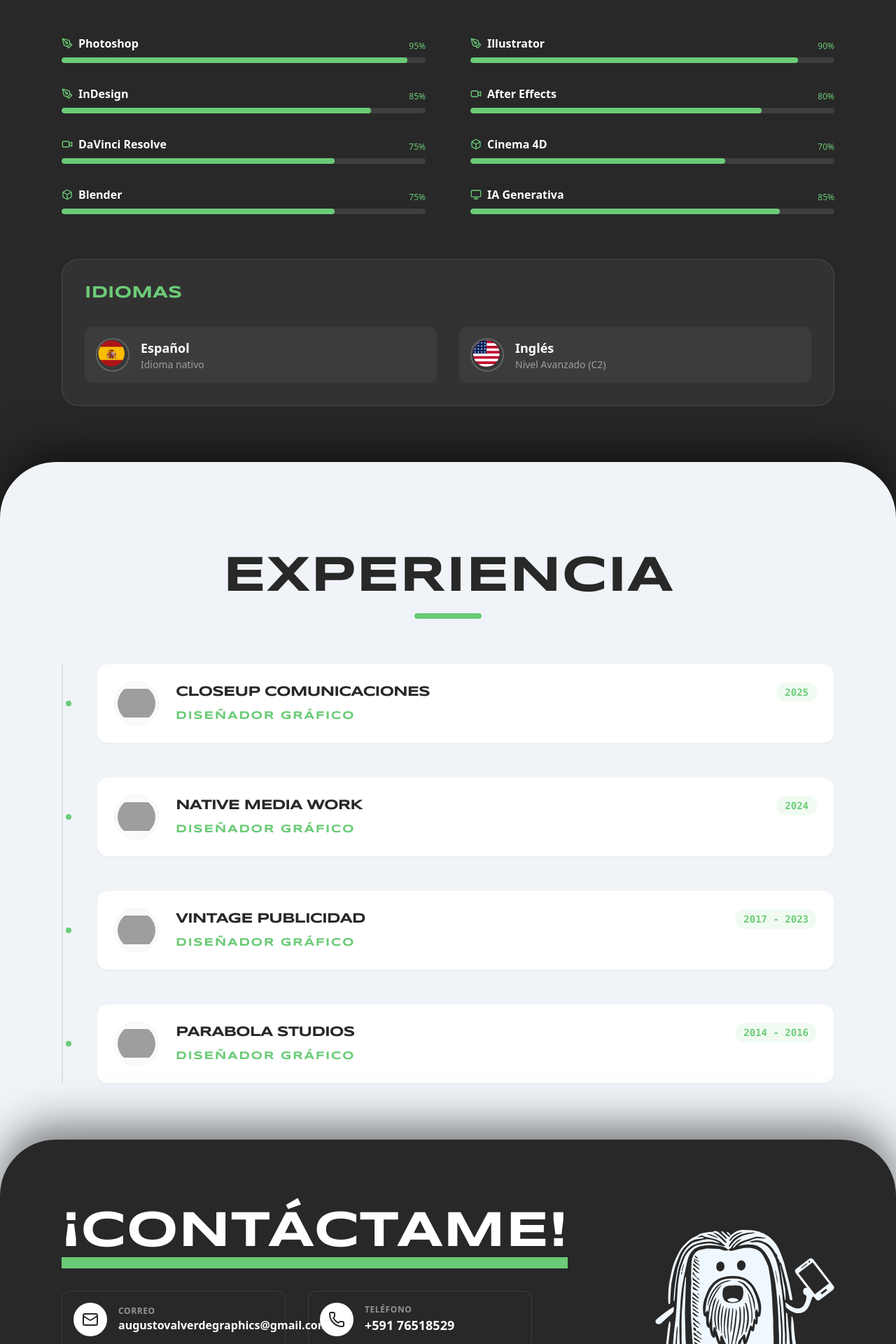
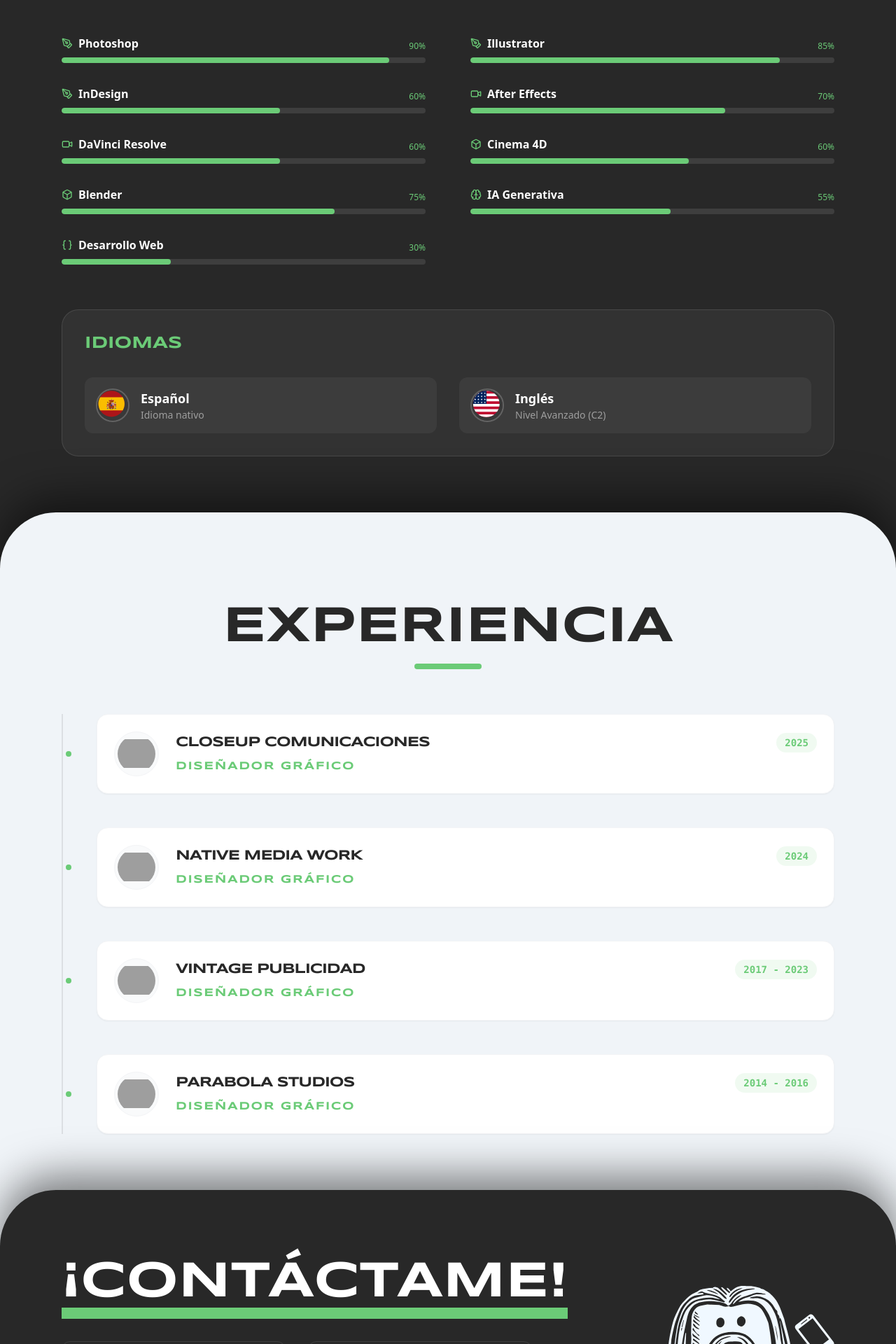
Before and after one commit to AugValverdeDev/Augusto-Valverde-Portfolio-Site, a React (Vite) app: page / in a window 1280 px wide. Shown: the part 4420-6340 px from the top of the page at 70% size. Built offline with nearby package versions, Linux system fonts and the light colour scheme; grey boxes are pictures that could not be loaded.

Commit message:
feat: Add AI and Backend skills to portfolio
Introduces new icons and data entries for Generative AI and Backend development skills, expanding the portfolio's technical representation.

```diff
--- a/App.tsx
+++ b/App.tsx
@@ -5,7 +5,7 @@
 
 import React, { useState } from 'react';
 import { motion, useScroll, useTransform, AnimatePresence } from 'framer-motion';
-import { Menu, X, ChevronLeft, ChevronRight, Mail, Phone, Linkedin, Globe, Download, Monitor, PenTool, Video, Box } from 'lucide-react';
+import { Menu, X, ChevronLeft, ChevronRight, Mail, Phone, Linkedin, Globe, Download, Monitor, PenTool, Video, Box, Braces, Brain } from 'lucide-react';
 import FluidBackground from './components/FluidBackground';
 import CustomCursor from './components/CustomCursor';
 import ProjectCard from './components/ArtistCard';
@@ -14,14 +14,15 @@ import { Project, Skill, Experience } from './types';
 // --- DATA ---
 
 const SKILLS_DATA = [
-  { name_es: 'Photoshop', name_en: 'Photoshop', level: 95, icon: PenTool },
-  { name_es: 'Illustrator', name_en: 'Illustrator', level: 90, icon: PenTool },
-  { name_es: 'InDesign', name_en: 'InDesign', level: 85, icon: PenTool },
-  { name_es: 'After Effects', name_en: 'After Effects', level: 80, icon: Video },
-  { name_es: 'DaVinci Resolve', name_en: 'DaVinci Resolve', level: 75, icon: Video },
-  { name_es: 'Cinema 4D', name_en: 'Cinema 4D', level: 70, icon: Box },
+  { name_es: 'Photoshop', name_en: 'Photoshop', level: 90, icon: PenTool },
+  { name_es: 'Illustrator', name_en: 'Illustrator', level: 85, icon: PenTool },
+  { name_es: 'InDesign', name_en: 'InDesign', level: 60, icon: PenTool },
+  { name_es: 'After Effects', name_en: 'After Effects', level: 70, icon: Video },
+  { name_es: 'DaVinci Resolve', name_en: 'DaVinci Resolve', level: 60, icon: Video },
+  { name_es: 'Cinema 4D', name_en: 'Cinema 4D', level: 60, icon: Box },
   { name_es: 'Blender', name_en: 'Blender', level: 75, icon: Box },
-  { name_es: 'IA Generativa', name_en: 'Generative AI', level: 85, icon: Monitor },
+  { name_es: 'IA Generativa', name_en: 'Generative AI', level: 55, icon: Brain },
+  { name_es: 'Desarrollo Web', name_en: 'Web Development', level: 30, icon: Braces },
 ];
 
 const EXPERIENCE_DATA = [
@@ -376,9 +377,6 @@ const App: React.FC = () => {
         const prevIndex = (currentIndex - 1 + projects.length) % projects.length;
         const prevProject = projects[prevIndex];
         setSelectedProject(prevProject);
-        // Typically resetting to 0 when switching projects via prev/next is less confusing
-        // unless explicitly simulating a continuous reel. Let's default to first image of prev project.
-        // Or if we want to cycle backwards through images:
         setCurrentImageIndex(prevProject.images.length - 1);
       }
     }
@@ -579,7 +577,7 @@ const App: React.FC = () => {
         <div className="max-w-[1600px] mx-auto px-4 md:px-6">
           {/* Centered Header for Portfolio */}
           <div className="mb-16 text-center flex flex-col items-center">
-            <h2 className="text-5xl md:text-8xl font-heading font-bold text-[#282828] leading-none mb-6">
+            <h2 className="text-4xl sm:text-5xl md:text-8xl font-heading font-bold text-[#282828] leading-none mb-6 break-words">
                {t.portfolioTitle}
             </h2>
             <p className="text-[#282828]/70 max-w-md text-lg">
@@ -602,7 +600,7 @@ const App: React.FC = () => {
       >
          <div className="max-w-6xl mx-auto px-6">
             <div className="text-center mb-16">
-              <h2 className="text-3xl sm:text-4xl md:text-7xl font-heading font-bold text-white mb-4 break-words">{t.skillsTitle}</h2>
+              <h2 className="text-3xl sm:text-4xl md:text-7xl font-heading font-bold text-white mb-4 break-words hyphens-auto">{t.skillsTitle}</h2>
               <div className="w-24 h-2 bg-[#6BCB77] mx-auto rounded-full"></div>
             </div>
 
@@ -666,7 +664,7 @@ const App: React.FC = () => {
       >
         <div className="max-w-6xl mx-auto px-6">
           <div className="text-center mb-16">
-            <h2 className="text-3xl sm:text-4xl md:text-7xl font-heading font-bold text-[#282828] mb-4 break-words">{t.experienceTitle}</h2>
+            <h2 className="text-3xl sm:text-4xl md:text-7xl font-heading font-bold text-[#282828] mb-4 break-words hyphens-auto">{t.experienceTitle}</h2>
             <div className="w-24 h-2 bg-[#6BCB77] mx-auto rounded-full"></div>
           </div>
 
@@ -694,10 +692,10 @@ const App: React.FC = () => {
 
                     <div className="flex-1 w-full">
                       <div className="flex flex-col md:flex-row md:items-center justify-between mb-2">
-                        <h3 className="text-xl font-bold font-heading uppercase tracking-tighter">{exp.company}</h3>
-                        <span className="text-sm font-mono text-[#6BCB77] font-bold bg-[#6BCB77]/10 px-3 py-1 rounded-full w-fit mt-2 md:mt-0">{exp.period}</span>
+                        <h3 className="text-lg sm:text-xl font-bold font-heading uppercase tracking-tighter leading-tight break-words">{exp.company}</h3>
+                        <span className="text-sm font-mono text-[#6BCB77] font-bold bg-[#6BCB77]/10 px-3 py-1 rounded-full w-fit mt-2 md:mt-0 whitespace-nowrap">{exp.period}</span>
                       </div>
-                      <p className="text-[#6BCB77] font-heading font-bold tracking-widest uppercase text-sm md:text-base mt-1">{exp.role}</p>
+                      <p className="text-[#6BCB77] font-heading font-bold tracking-widest uppercase text-sm md:text-base mt-1 break-words">{exp.role}</p>
                     </div>
                  </div>
                </motion.div>
@@ -750,7 +748,7 @@ const App: React.FC = () => {
                        </div>
                        <div>
                           <span className="block text-xs font-bold text-white/50 uppercase tracking-wider">{t.emailLabel}</span>
-                          <span className="font-bold text-xs sm:text-sm md:text-base whitespace-nowrap">augustovalverdegraphics@gmail.com</span>
+                          <span className="font-bold text-xs sm:text-sm md:text-base whitespace-nowrap">augustovalverdegraphics<br />@gmail.com</span>
                        </div>
                     </a>
 
@@ -779,9 +777,7 @@ const App: React.FC = () => {
 
            <div className="mt-16 pt-8 border-t border-white/10 flex justify-between items-center text-xs font-mono text-white/40">
               <span>© 2025 Augusto Valverde.</span>
-              <a href="#" className="hover:text-white flex items-center gap-1">
-                 {t.downloadCv} <Download className="w-3 h-3" />
-              </a>
+
            </div>
         </div>
       </footer>
```
